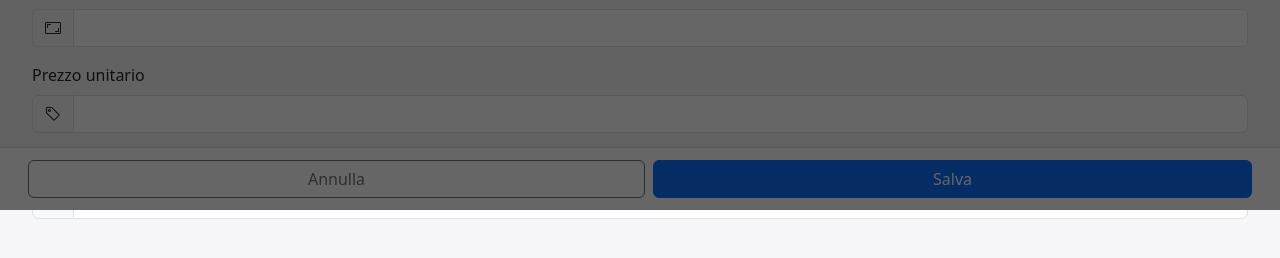
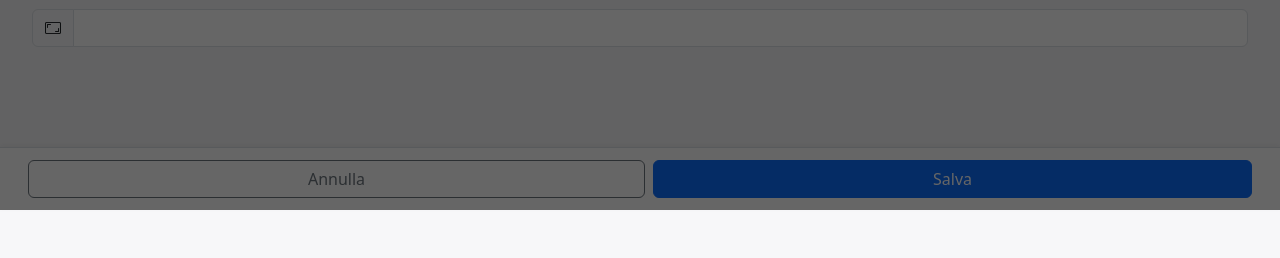
Before and after one commit to HandSonTechLab/certinilab-fe, an Angular app: page /gestione-lotti in a window 1280 px wide. Shown: the part 590-848 px from the top of the page. Built offline with nearby package versions, Linux system fonts and the light colour scheme; no server answers.

Commit message:
CLAUDE.md up to date; removed input fields related to prezzo unitario and numMorti

```diff
--- a/src/app/pages/gestione-lotti/gestione-lotti.component.html
+++ b/src/app/pages/gestione-lotti/gestione-lotti.component.html
@@ -151,39 +151,6 @@
         </div>
       </div>
 
-      <div class="col-12 mb-3">
-        <label for="prezzoUnitario" class="form-label">
-          Prezzo unitario
-        </label>
-        <div class="input-group">
-          <span class="input-group-text"><i class="bi bi-tag"></i></span>
-          <input
-            id="prezzoUnitario"
-            type="number"
-            step="0.01"
-            class="form-control"
-            formControlName="prezzoUnitario"
-            (blur)="onBlurField('prezzoUnitario')"
-          />
-        </div>
-      </div>
-
-      <div class="col-12 mb-3">
-        <label for="prezzoUnitario" class="form-label">
-          Numero morti
-        </label>
-        <div class="input-group">
-          <span class="input-group-text"><i class="bi bi-sign-dead-end"></i></span>
-          <input
-            id="numeroMorti"
-            type="number"
-            min="0"
-            class="form-control"
-            formControlName="numeroMorti"
-            (blur)="onBlurField('numeroMorti')"
-          />
-        </div>
-      </div>
     </div>
 
     <!-- Spacer per non coprire il form col footer -->
--- a/src/app/pages/gestione-lotti/gestione-lotti.component.ts
+++ b/src/app/pages/gestione-lotti/gestione-lotti.component.ts
@@ -52,8 +52,8 @@ export class GestioneLottiComponent implements OnInit {
       dataDiNascita: [null, Validators.required],
       quantitaIniziale: [null, [Validators.required, Validators.min(1)]],
       quantitaCorrente: [null, [Validators.required, Validators.min(0)]],
-      numeroMorti: [null, Validators.min(0)],
-      prezzoUnitario: [null] // opzionale
+      //numeroMorti: [null, Validators.min(0)],
+      //prezzoUnitario: [null] // opzionale
     });
   }
 
@@ -97,8 +97,8 @@ export class GestioneLottiComponent implements OnInit {
           dataDiNascita: lotto.body?.dataDiNascita,
           quantitaIniziale: lotto.body?.quantitaIniziale,
           quantitaCorrente: lotto.body?.quantitaCorrente,
-          numeroMorti: lotto.body?.numeroMorti,
-          prezzoUnitario: lotto.body?.prezzoUnitario ?? null
+          //numeroMorti: lotto.body?.numeroMorti,
+          //prezzoUnitario: lotto.body?.prezzoUnitario ?? null
         });
       },
       error: () => {
@@ -148,11 +148,11 @@ export class GestioneLottiComponent implements OnInit {
       dataDiNascita: formValue.dataDiNascita, // input type="date" -> yyyy-MM-dd
       quantitaIniziale: formValue.quantitaIniziale,
       quantitaCorrente: formValue.quantitaCorrente,
-      numeroMorti: formValue.numeroMorti,
-      prezzoUnitario:
+      numeroMorti: 0,
+      /*prezzoUnitario:
         formValue.prezzoUnitario !== null && formValue.prezzoUnitario !== ''
           ? Number(formValue.prezzoUnitario)
-          : null
+          : null*/
     };
 
     const request$ = this.lottoId
```
Also changed, not shown: 1 other file (tests, documents, lock files or other folders).
